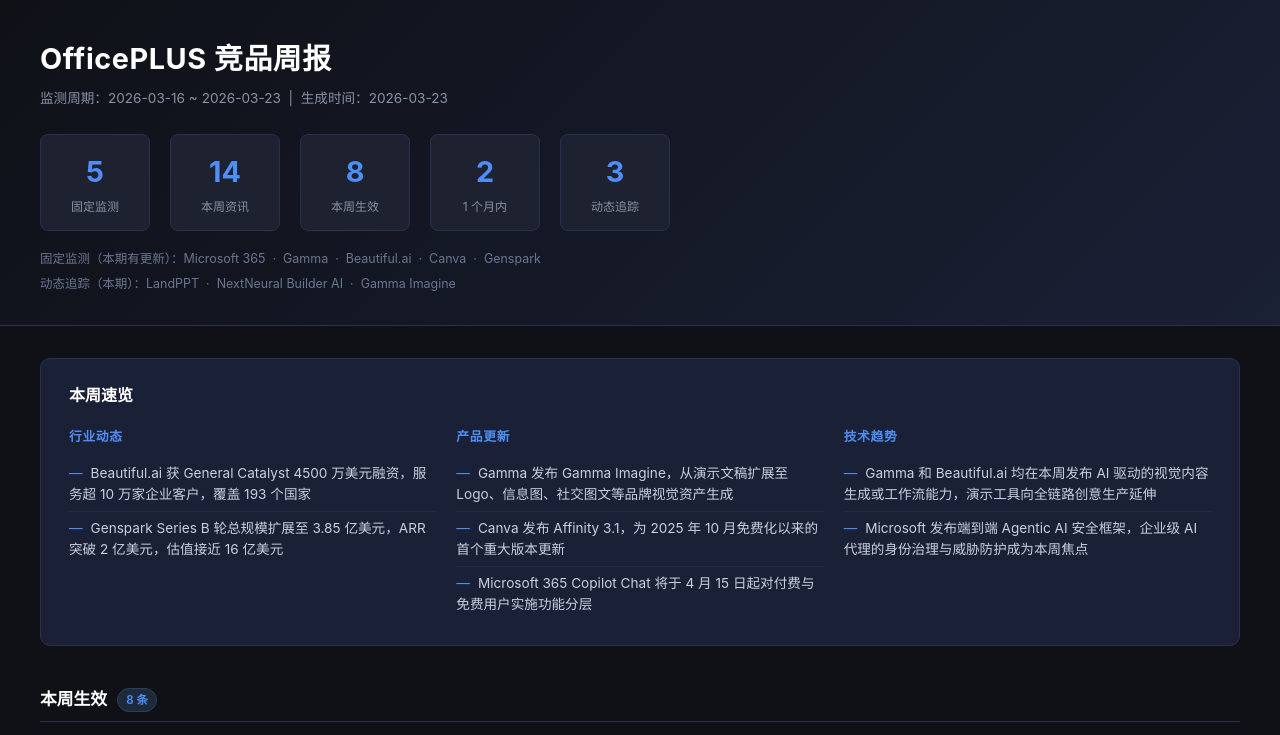
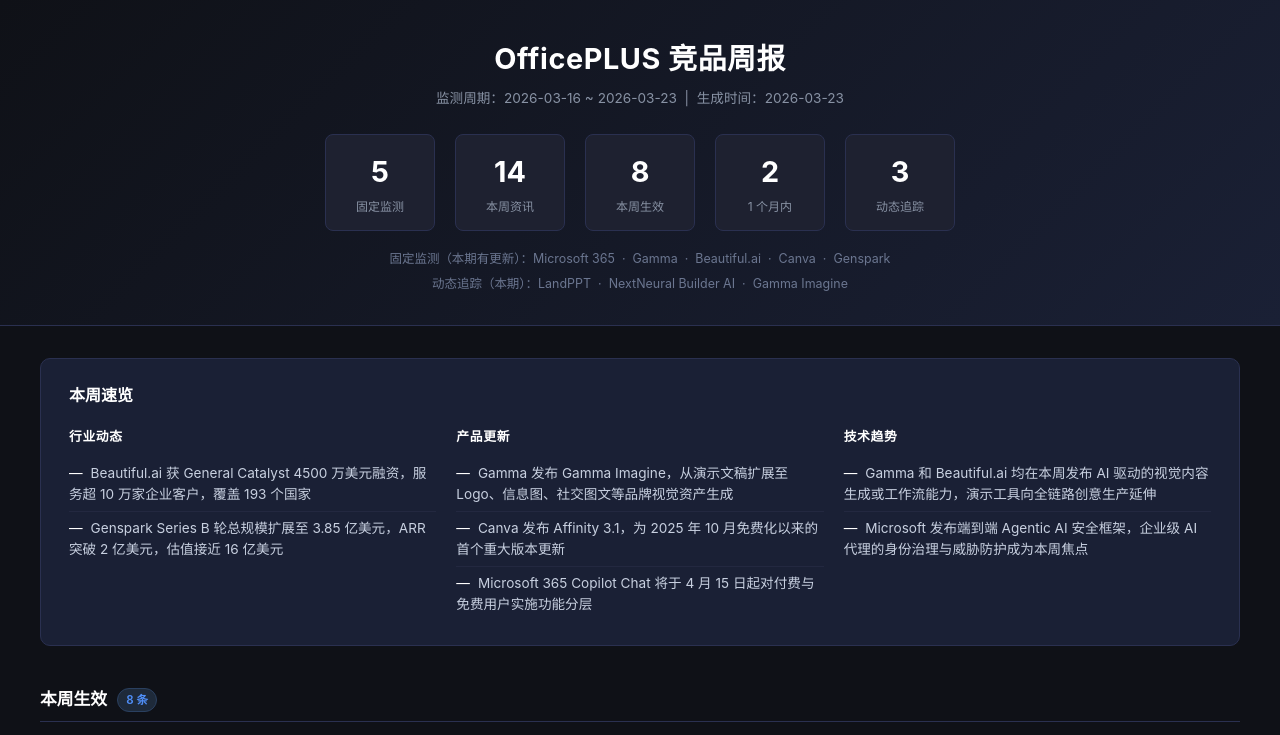
Before and after one commit to lpfrenzy80s-bot/competitive-radar, a plain HTML site: page index.html in a window 1280 px wide. Shown: the top 735 px of the page. Drawn offline with Linux system fonts and the light colour scheme.

Commit message:
report: 竞品情报周报 2026-03-23

```diff
--- a/index.html
+++ b/index.html
@@ -19,19 +19,21 @@
       background: linear-gradient(135deg, #0f1117 0%, #1a2035 100%);
       border-bottom: 1px solid #2a3050;
       padding: 36px 40px 28px;
+      text-align: center;
     }
     .header h1 { font-size: 1.8rem; font-weight: 700; color: #fff; letter-spacing: 0.02em; }
     .header .subtitle { margin-top: 6px; font-size: 0.85rem; color: #8892a4; }
-    .stats-row { display: flex; gap: 20px; margin-top: 24px; flex-wrap: wrap; }
+    .stats-row { display: flex; gap: 20px; margin-top: 24px; flex-wrap: wrap; justify-content: center; }
     .stat-box {
       background: #1e2130; border: 1px solid #2a3050; border-radius: 8px;
       padding: 14px 20px; min-width: 110px; text-align: center;
     }
-    .stat-box .num { font-size: 1.8rem; font-weight: 700; color: #4f8ef7; }
+    .stat-box .num { font-size: 1.8rem; font-weight: 700; color: #ffffff; }
     .stat-box .label { font-size: 0.75rem; color: #8892a4; margin-top: 2px; }
     .product-lists { margin-top: 16px; font-size: 0.78rem; color: #6b7690; line-height: 2; }
 
-    .main { padding: 32px 40px; max-width: 1400px; margin: 0 auto; }
+    .page-wrapper { max-width: 1400px; margin: 0 auto; }
+    .main { padding: 32px 40px; }
 
     .section-title {
       font-size: 1.05rem; font-weight: 700; color: #fff; margin-bottom: 16px;
@@ -49,9 +51,9 @@
       padding: 24px 28px; margin-bottom: 40px;
     }
     .overview h2 { font-size: 1rem; font-weight: 700; color: #fff; margin-bottom: 18px; }
-    .overview-groups { display: grid; grid-template-columns: repeat(auto-fit, minmax(280px, 1fr)); gap: 20px; }
+    .overview-groups { display: grid; grid-template-columns: 1fr 1fr 1fr; gap: 20px; }
     .overview-group h3 {
-      font-size: 0.8rem; font-weight: 600; color: #4f8ef7;
+      font-size: 0.8rem; font-weight: 600; color: #ffffff;
       text-transform: uppercase; letter-spacing: 0.05em; margin-bottom: 10px;
     }
     .overview-group ul { list-style: none; padding: 0; }
@@ -60,7 +62,7 @@
       border-bottom: 1px solid #232840; line-height: 1.55;
     }
     .overview-group ul li:last-child { border-bottom: none; }
-    .overview-group ul li::before { content: "—"; color: #4f8ef7; margin-right: 8px; }
+    .overview-group ul li::before { content: "—"; color: #ffffff; margin-right: 8px; }
 
     .cards-grid { display: grid; grid-template-columns: repeat(2, 1fr); gap: 16px; }
     @media (max-width: 900px) {
@@ -117,6 +119,8 @@
   </style>
 </head>
 <body>
+
+<div class="page-wrapper">
 
 <div class="header">
   <h1>OfficePLUS 竞品周报</h1>
@@ -397,5 +401,7 @@
   <div class="footer-final">OfficePLUS 竞品周报 &nbsp;|&nbsp; 数据截止 2026-03-23 &nbsp;|&nbsp; 由 Claude Code 自动生成</div>
 </div>
 
+</div><!-- /.page-wrapper -->
+
 </body>
 </html>
```
